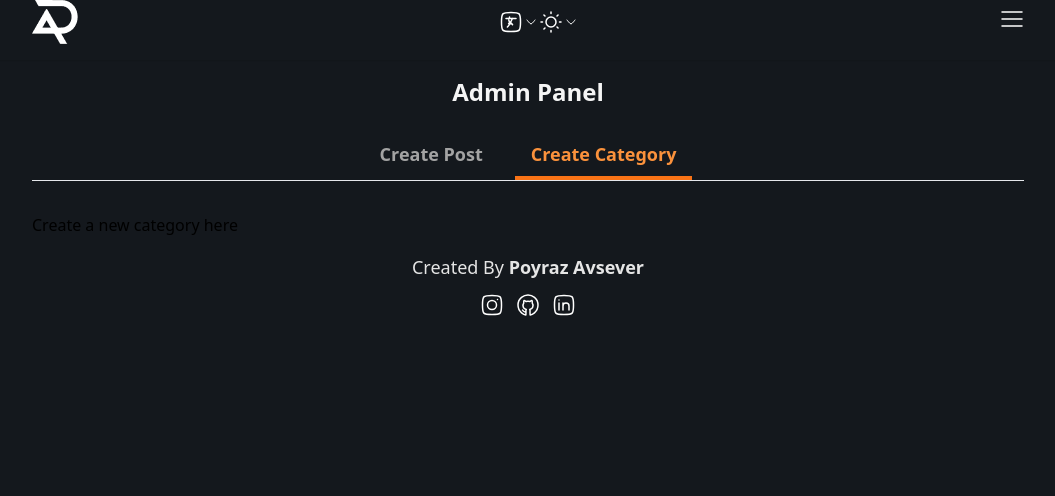
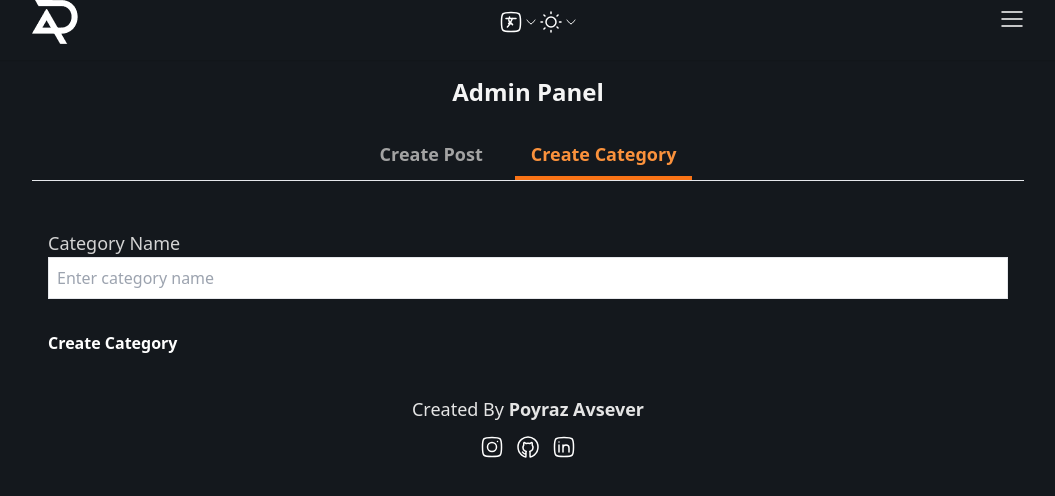
Before and after one commit to poyrazavsever/fullstack_blog, a Next.js app: page /admin in a window 1280 px wide. Both pictures are taken after a click on the element "Create Category". Shown: the top 496 px of the page, without its empty margins (112-1167 px from the left). Built offline with nearby package versions, Linux system fonts and the light colour scheme.

Commit message:
feat: added create category form admin page

```diff
--- /dev/null
+++ b/Components/Admin/CreateCategory.jsx
@@ -0,0 +1,47 @@
+import React, { useState } from 'react';
+
+const CreateCategory = () => {
+  const [categoryName, setCategoryName] = useState('');
+
+  const handleSubmit = (e) => {
+    e.preventDefault();
+
+    const categoryData = {
+      name: categoryName,
+    };
+
+    console.log('Category Data:', categoryData);
+    // Burada kategori verilerini backend'e gönder (API isteği)
+  };
+
+  return (
+    <div className="container mx-auto p-4">
+      <form onSubmit={handleSubmit} className="flex flex-col gap-6">
+        {/* Category Name */}
+        <div>
+          <label className="block text-lg font-medium dark:text-neutral-300">Category Name</label>
+          <input
+            type="text"
+            value={categoryName}
+            onChange={(e) => setCategoryName(e.target.value)}
+            className="w-full p-2 mt-2 bg-white dark:bg-neutral-700 dark:text-white border border-gray-300 rounded"
+            placeholder="Enter category name"
+            required
+          />
+        </div>
+
+        {/* Submit Button */}
+        <div className="flex justify-end">
+          <button
+            type="submit"
+            className="px-6 py-2 bg-orange-500 text-white font-semibold rounded hover:bg-orange-600 transition-all"
+          >
+            Create Category
+          </button>
+        </div>
+      </form>
+    </div>
+  );
+};
+
+export default CreateCategory;
--- a/pages/admin.js
+++ b/pages/admin.js
@@ -2,9 +2,7 @@ import React, { useState } from "react";
 
 // Sekme içerikleri için dummy bileşenler
 import CreatePost from "@/Components/Admin/CreatePost";
-const CreateCategory = () => <div>Create a new category here</div>;
-const Posts = () => <div>List of all posts</div>;
-const Categories = () => <div>List of all categories</div>;
+import CreateCategory from "@/Components/Admin/CreateCategory";
 
 const Admin = () => {
   const [activeTab, setActiveTab] = useState("Create Post"); // Varsayılan olarak "Create Post" sekmesi
```
